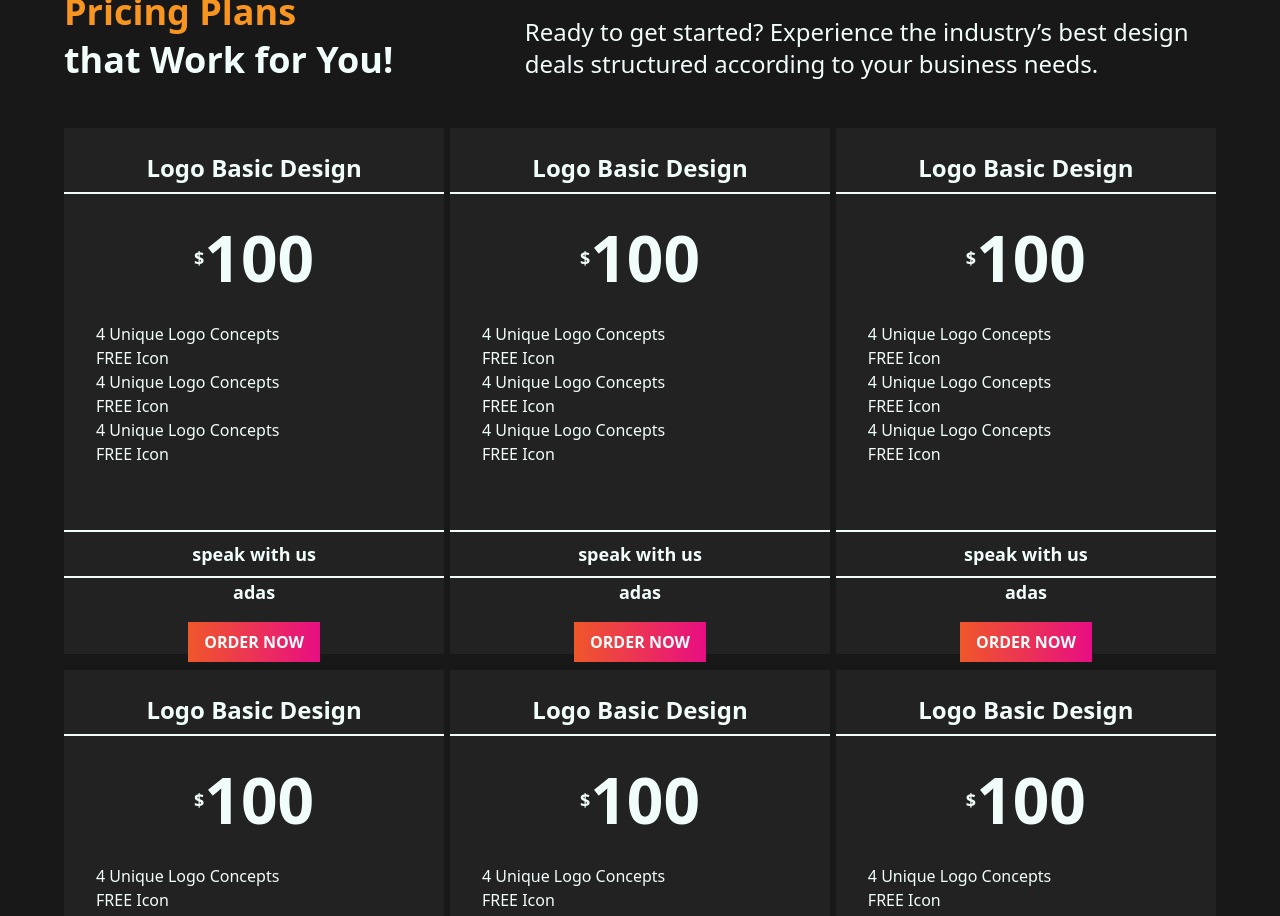
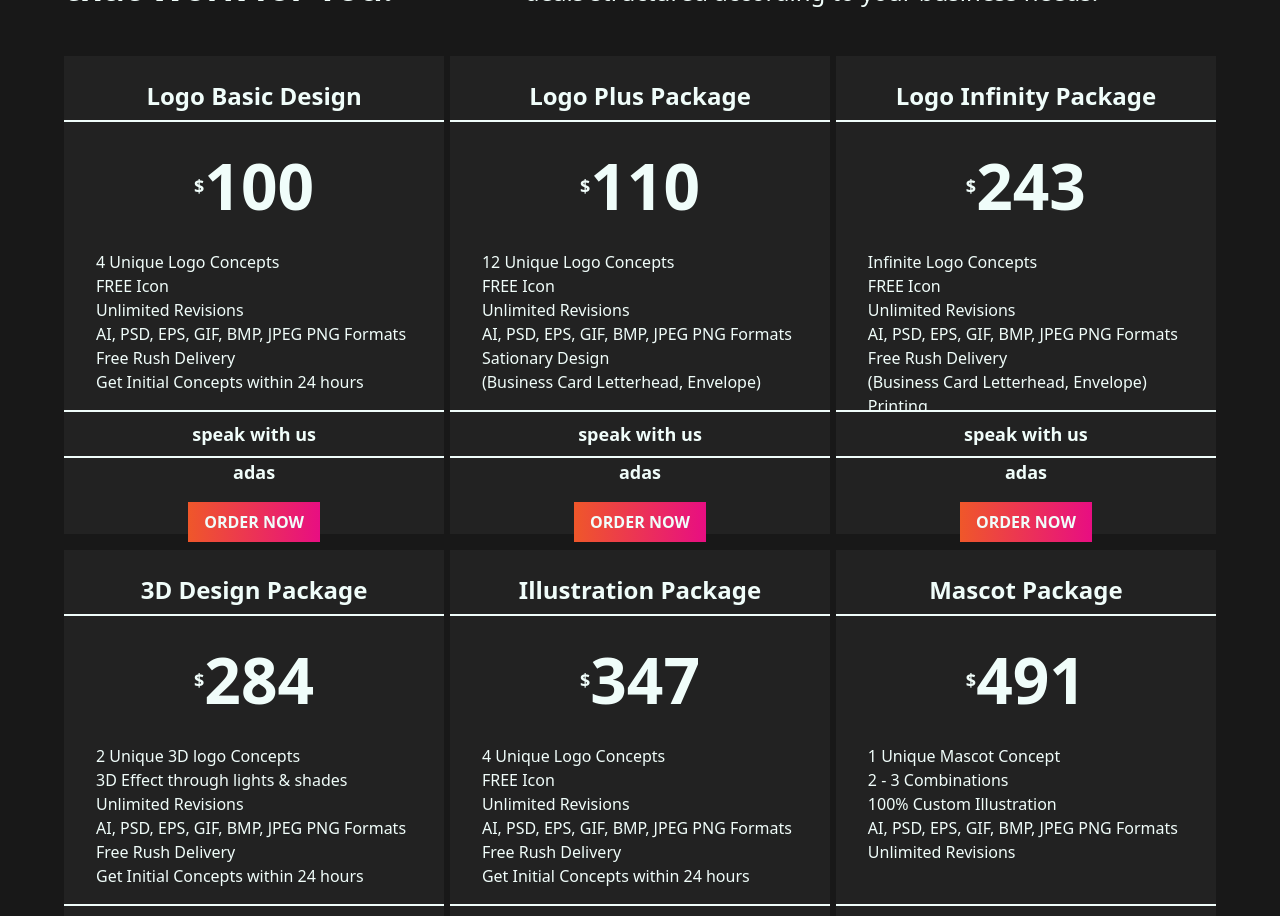
Before and after one commit to SamiiiU/Logovive, a React (Create React App) app: page / in a window 1280 px wide. Shown: the part 1860-2776 px from the top of the page. Built offline with nearby package versions, Linux system fonts and the light colour scheme.

Commit message:
services and logo sets

```diff
--- a/src/Common/Footer.jsx
+++ b/src/Common/Footer.jsx
@@ -1,5 +1,5 @@
 import React from 'react'
-import Logo from '../Assets/logo.png'
+import Logo from '../Assets/mern.png'
 
 import { FaPhone } from "react-icons/fa6";
 import { MdOutlineMail } from "react-icons/md";
--- a/src/Common/Nav.jsx
+++ b/src/Common/Nav.jsx
@@ -1,9 +1,27 @@
-import React from 'react'
-import Logo from '../Assets/logo.png'
+import React, { useEffect, useState } from 'react'
+import Logo from '../Assets/mern.png'
 
 const Nav = () => {
+
+  const [screenWidth, setScreenWidth] = useState(window.innerWidth);
+
+  useEffect(() => {
+    // Function to update the screen width
+    const handleResize = () => setScreenWidth(window.innerWidth);
+
+    // Add event listener to track window resize
+    window.addEventListener("resize", handleResize);
+
+    console.log("size yera ",screenWidth)
+
+    // Cleanup event listener on component unmount
+    return () => window.removeEventListener("resize", handleResize);
+  }, []);
+
+
   return (
-    <div className='md:flex hidden z-50 text-teal-50 w-full px-20 py-3 bg-[#181818]  justify-between items-center'>
+    <>
+    <div className={`fixed ${screenWidth > 860 ? "flex" : 'hidden'}  z-40 text-teal-50 w-full px-16 lg:px-20 py-3 bg-[#181818]  justify-between items-center`}>
       {/* Logo */}
       <div className='logo w-[15%] h-12 '
       style={{backgroundImage : `url(${Logo})` , backgroundSize : '60%' , backgroundPosition : 'center' , backgroundRepeat : 'no-repeat'}}
@@ -20,15 +38,19 @@ const Nav = () => {
       </div>
 
         {/* Buttons  */}
-        <div className='flex justify-center items-center w-[25%] xl:text-lg text-sm gap-2'>
-            <span className='cursor-pointer flex-1 px-3 py-3 font-bold text-center  bg-gradient-to-r  from-[#ef572a] to-[#e80e82] flex-nowrap'>(210) 920 8689</span>
-            <span className='flex-1 px-4 py-3 font-bold text-center cursor-pointer bg-teal-50 text-blue-950'>Get A Quote</span>
+        <div className='flex items-center justify-center w-auto gap-2 text-sm xl:text-lg'>
+
+            <span className='cursor-pointer  px-3 py-2 font-bold text-center  bg-gradient-to-r  from-[#ef572a] to-[#e80e82] flex-nowrap'>(210) 920 8689</span>
+            <span className='flex-1 px-2 py-2 font-bold text-center cursor-pointer bg-teal-50 text-blue-950'>Get A Quote</span>
         </div>
 
 
 
       </div>
 
+      <div className='w-[80%] '></div>
+      </>
+
   )
 }
 
--- a/src/Common/SideButtons.jsx
+++ b/src/Common/SideButtons.jsx
@@ -6,20 +6,20 @@ import { BsChatDotsFill } from "react-icons/bs";
 
 const SideButtons = () => {
   return (
-    <div className='fixed flex flex-col pt-8 transition-all  gap-4 top-0 z-50 w-[300px] right-0 h-[90vh] '>
-      <div className='flex sm:translate-x-[80%] translate-x-[90%] transition-[2s] hover:translate-x-0  items-center justify-center w-full bg-zinc-900 text-teal-50'>
-           <div className='flex items-center justify-center p-4 text-xl bg-red-600 sm:text-4xl'> <FaPhoneAlt  /></div>
+    <div className='fixed translate-x-[90%] sm:translate-x-[80%] flex flex-col  pt-8 transition-all gap-16  sm:gap-4 top-0 z-50 w-[300px] right-0 h-[90vh] '>
+      <div className='flex  transition-[2s] hover:translate-x-[-90%]  items-center justify-center w-full bg-zinc-900 text-teal-50'>
+           <div className='flex items-center justify-center p-4 text-lg bg-red-600 sm:text-xl'> <FaPhoneAlt  /></div>
             <h1 className='w-full px-4 font-semibold'>(210) 920 8689</h1>
       </div>
 
       <div className='flex items-center justify-center
-      sm:translate-x-[80%] translate-x-[90%] transition-[2s] hover:translate-x-0  w-full bg-zinc-900 text-teal-50'>
-           <div className='flex items-center justify-center p-4 text-xl bg-red-600 sm:text-4xl'> <BsChatDotsFill  /></div>
+       transition-[2s] hover:translate-x-[-90%]  w-full bg-zinc-900 text-teal-50'>
+           <div className='flex items-center justify-center p-4 text-xl bg-red-600 sm:text-xl'> <BsChatDotsFill  /></div>
             <h1 className='w-full px-4 font-bold '>LIVE CHAT</h1>
       </div>
 
-      <div className='flex items-center justify-center sm:translate-x-[80%] transition-[2s] translate-x-[90%] hover:translate-x-0  w-full h-full bg-zinc-900 text-teal-50'>
-      <div className='text-lg font-bold tracking-wider bg-red-600 sm:px-4 py-28 sm:text-2xl sm:py-2 ' style={{ writingMode: 'vertical-lr', transform: 'rotate(180deg)' }}>
+      <div className='flex items-center justify-center  transition-[2s]  hover:translate-x-[-90%]  w-full h-fit bg-zinc-900 text-teal-50'>
+      <div className='px-2 py-2 text-lg font-bold tracking-wider bg-red-600 sm:px-4 sm:text-xl sm:py-16 ' style={{ writingMode: 'vertical-lr', transform: 'rotate(180deg)' }}>
         Get FREE design consultation
         </div>
             <h1 className='w-full px-4 font-bold '>LIVE CHAT</h1>
--- a/src/Home/HomeComps/Partners.jsx
+++ b/src/Home/HomeComps/Partners.jsx
@@ -3,6 +3,8 @@ import { FaWix } from "react-icons/fa6";
 import manager from '../../Assets/HeroAsset/manager.jpg'
 import { MdOutlineDisplaySettings } from "react-icons/md";
 import offer from '../../Assets/HeroAsset/offer.webp'
+import Cards from '../HomeData/Pricecards'
+import '../Sidebar.css'
 
 
 const Partners = () => {
@@ -146,8 +148,33 @@ const Partners = () => {
 
             </div>
 
-            <div className='flex flex-wrap items-center justify-between w-full gap-y-4 '>
-                <div className='md:w-[33%] sm:w-[45%] w-full py-4 bg-[#222222] hover:scale-[105%] transition-all'>
+            <div className='relative flex flex-wrap items-center justify-between w-full gap-y-4 '>
+                {Cards.map((item , idx) => (
+                    <div key={idx} className='md:w-[33%] sm:w-[45%] w-full py-4 bg-[#222222] hover:scale-[105%] transition-all'>
+                    <div className='flex items-center justify-center w-full py-2 text-2xl font-semibold border-b-2 border-b-teal-50'>{item.name}</div>
+
+                    <div className='w-full flex justify-center py-4 items-center text-[4rem] font-bold '><span className='text-lg'>$</span>{item.price}</div>
+
+                    <div className='custom-scrollbar w-full h-40 overflow-y-scroll  px-8 pb-16 font-[500] text-[1rem]'>
+                       {item.package.map((pkg , index) => (
+                        <>
+                         <p key={index}>{pkg}</p>
+                        </>
+                       ))}
+
+                    </div>
+
+                    <div className='flex items-center justify-center w-full py-2 text-lg font-semibold border-y-2 border-teal-50'>speak with us </div>
+                    <div className='flex items-center justify-center w-full text-lg font-semibold '>adas</div>
+
+
+                    <div className='flex justify-center w-full py-4 '><span className='absolute px-4 py-2
+                    bg-gradient-to-r  from-[#ef572a] to-[#e80e82] font-semibold'>ORDER NOW</span></div>
+
+                </div>
+                ))}
+
+                {/* <div className='md:w-[33%] sm:w-[45%] w-full py-4 bg-[#222222] hover:scale-[105%] transition-all'>
                     <div className='flex items-center justify-center w-full py-2 text-2xl font-semibold border-b-2 border-b-teal-50'>Logo Basic Design</div>
 
                     <div className='w-full flex justify-center py-4 items-center text-[4rem] font-bold '><span className='text-lg'>$</span>100</div>
@@ -260,30 +287,7 @@ const Partners = () => {
                     <div className='flex justify-center w-full py-4 '><span className='absolute px-4 py-2
                     bg-gradient-to-r  from-[#ef572a] to-[#e80e82] font-semibold'>ORDER NOW</span></div>
 
-                </div>
-
-                <div className='md:w-[33%] sm:w-[45%] w-full py-4 bg-[#222222] hover:scale-[105%] transition-all'>
-                    <div className='flex items-center justify-center w-full py-2 text-2xl font-semibold border-b-2 border-b-teal-50'>Logo Basic Design</div>
-
-                    <div className='w-full flex justify-center py-4 items-center text-[4rem] font-bold '><span className='text-lg'>$</span>100</div>
-
-                    <div className='w-full px-8 pb-16 font-[500] text-[1rem]'>
-                        <p>4 Unique Logo Concepts</p>
-                        <p>FREE Icon</p>
-                        <p>4 Unique Logo Concepts</p>
-                        <p>FREE Icon</p>
-                        <p>4 Unique Logo Concepts</p>
-                        <p>FREE Icon</p>
-                    </div>
-
-                    <div className='flex items-center justify-center w-full py-2 text-lg font-semibold border-y-2 border-teal-50'>speak with us </div>
-                    <div className='flex items-center justify-center w-full text-lg font-semibold '>adas</div>
-
-
-                    <div className='flex justify-center w-full py-4 '><span className='absolute px-4 py-2
-                    bg-gradient-to-r  from-[#ef572a] to-[#e80e82] font-semibold'>ORDER NOW</span></div>
-
-                </div>
+                </div> */}
             </div>
 
 
--- /dev/null
+++ b/src/Home/HomeData/Pricecards.jsx
@@ -0,0 +1,91 @@
+
+
+const cards = [
+    {
+        id : 1 ,
+        name : "Logo Basic Design",
+        price : "100",
+        package : [
+            "4 Unique Logo Concepts" ,
+            "FREE Icon",
+            "Unlimited Revisions" ,
+            "AI, PSD, EPS, GIF, BMP, JPEG PNG Formats",
+            "Free Rush Delivery" ,
+            "Get Initial Concepts within 24 hours",
+        ],
+    },
+    {
+        id : 2,
+        name : "Logo Plus Package",
+        price : "110",
+        package : [
+            "12 Unique Logo Concepts",
+            "FREE Icon",
+            "Unlimited Revisions" ,
+            "AI, PSD, EPS, GIF, BMP, JPEG PNG Formats",
+            "Sationary Design" ,
+            "(Business Card Letterhead, Envelope)",
+
+
+        ],
+    },
+    {
+        id : 3 ,
+        name : "Logo Infinity Package",
+        price : "243",
+        package : [
+            "Infinite Logo Concepts" ,
+            "FREE Icon",
+            "Unlimited Revisions" ,
+            "AI, PSD, EPS, GIF, BMP, JPEG PNG Formats",
+            "Free Rush Delivery" ,
+            "(Business Card Letterhead, Envelope)",
+            "Printing",
+            "FREE 500 Business Cards Prints",
+
+        ],
+    },
+    {
+        id : 4 ,
+        name : "3D Design Package",
+        price : "284",
+        package : [
+            "2 Unique 3D logo Concepts" ,
+            "3D Effect through lights & shades",
+            "Unlimited Revisions" ,
+            "AI, PSD, EPS, GIF, BMP, JPEG PNG Formats",
+            "Free Rush Delivery" ,
+            "Get Initial Concepts within 24 hours",
+        ],
+    },
+    {
+        id : 5 ,
+        name : "Illustration Package",
+        price : "347",
+        package : [
+            "4 Unique Logo Concepts" ,
+            "FREE Icon",
+            "Unlimited Revisions" ,
+            "AI, PSD, EPS, GIF, BMP, JPEG PNG Formats",
+            "Free Rush Delivery" ,
+            "Get Initial Concepts within 24 hours",
+        ],
+    },
+    {
+        id : 6 ,
+        name : "Mascot Package",
+        price : "491",
+        package : [
+            "1 Unique Mascot Concept" ,
+            "2 - 3 Combinations",
+            "100% Custom Illustration" ,
+            "AI, PSD, EPS, GIF, BMP, JPEG PNG Formats",
+            "Unlimited Revisions" ,
+        ],
+    },
+
+
+]
+
+
+export default cards;
--- /dev/null
+++ b/src/Home/Sidebar.css
@@ -0,0 +1,22 @@
+/* Custom scrollbar styles */
+.custom-scrollbar::-webkit-scrollbar {
+    width: 4px; /* Make scrollbar width smaller */
+  }
+
+  .custom-scrollbar::-webkit-scrollbar-thumb {
+    background-color: #00ccff; /* Set scrollbar thumb color */
+    border-radius: 10px; /* Round the scrollbar thumb */
+  }
+
+  .custom-scrollbar::-webkit-scrollbar-thumb:hover {
+    background-color: #00ccff; /* Change color on hover */
+  }
+
+  .custom-scrollbar::-webkit-scrollbar-track {
+    background: transparent; /* Transparent scrollbar track */
+  }
+
+  .custom-scrollbar {
+    scrollbar-width: thin; /* For Firefox */
+    scrollbar-color: #888 transparent; /* For Firefox */
+  }
```
Also changed, not shown: src/Assets/mern.png (added).
